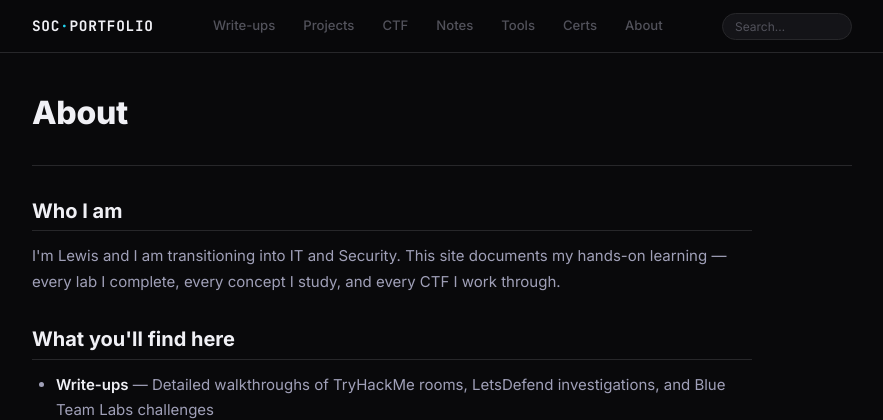
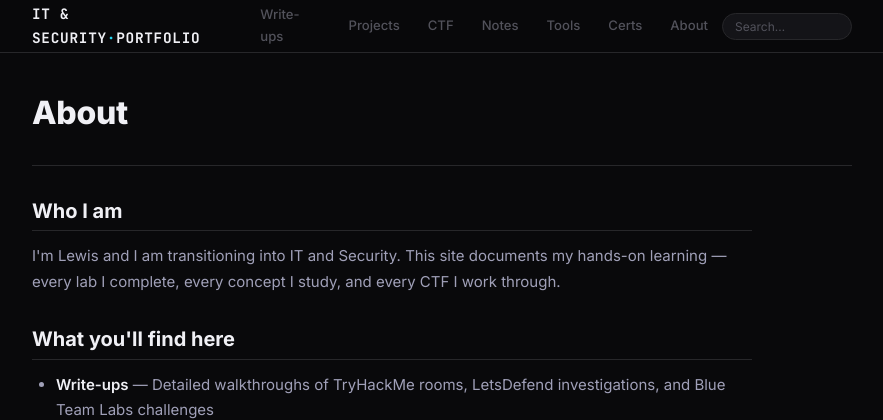
Before and after one commit to lewisjava/soc-portfolio, a Flask app: page /about/ in a window 1280 px wide. Shown: the top 420 px of the page, without its empty margins (198-1081 px from the left). Run offline with Flask 3, Linux system fonts and the light colour scheme.

Commit message:
Updated: base.html

```diff
--- a/templates/base.html
+++ b/templates/base.html
@@ -13,7 +13,7 @@
 <div class="page-wrap">
   <nav>
     <div class="nav-inner">
-      <a href="{{ url_for('index') }}" class="nav-brand">SOC<span>·</span>PORTFOLIO</a>
+      <a href="{{ url_for('index') }}" class="nav-brand">IT & SECURITY<span>·</span>PORTFOLIO</a>
       <div class="nav-links">
         <a href="{{ url_for('writeups') }}">Write-ups</a>
         <a href="{{ url_for('projects') }}">Projects</a>
```
